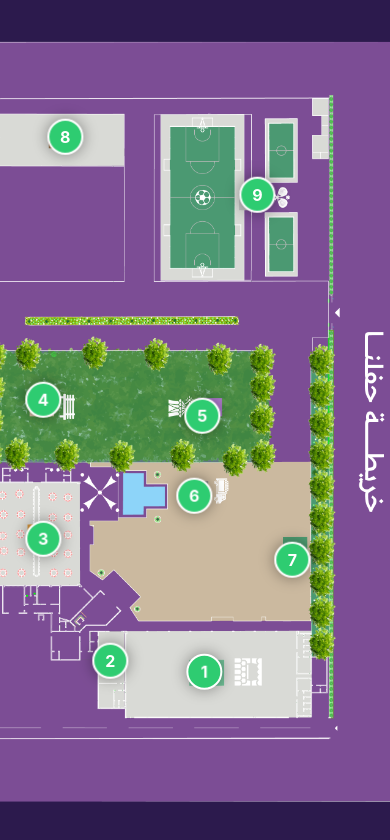
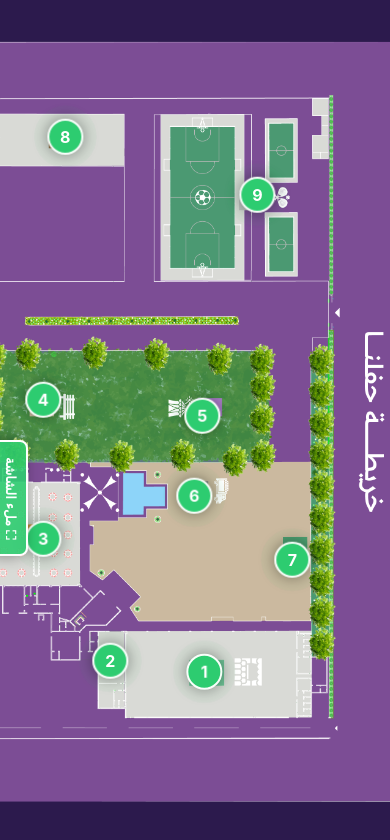
Before and after one commit to raghad-coder/map-project, a React (Vite) app: page / in a window 390 px wide. Shown: the top 840 px of the page. Built offline with nearby package versions, Linux system fonts and the light colour scheme.

Commit message:
fullscreen

```diff
--- a/src/App.css
+++ b/src/App.css
@@ -292,3 +292,34 @@
   /* إضافة ظل عشان الصورة الرمادية تبان منفصلة عن الخلفية السوداء */
   box-shadow: 0 10px 30px rgba(0,0,0,0.5);
 }
+
+.fullscreen-btn {
+  position: fixed;
+  top: 20px;    /* مكانه في الزاوية العلوية */
+  left: 20px;
+  z-index: 5000; /* رقم عالي جداً ليكون فوق الخريطة والمودال */
+  background: rgba(46, 204, 113, 0.9); /* لون أخضر شفاف قليلاً */
+  color: white;
+  border: 2px solid white;
+  padding: 8px 15px;
+  border-radius: 8px;
+  font-weight: bold;
+  cursor: pointer;
+  box-shadow: 0 4px 15px rgba(0,0,0,0.4);
+  font-family: sans-serif;
+  transition: all 0.2s ease;
+}
+
+.fullscreen-btn:active {
+  transform: scale(0.95);
+}
+
+/* في الموبايل عند الدوران، الزر يحتاج يلف عشان المستخدم يعرف يقرأه */
+@media screen and (max-width: 768px) and (orientation: portrait) {
+  .fullscreen-btn {
+    transform: rotate(90deg);
+    top: 50%; /* سنترة الزرار على جنب الشاشة بعد اللف */
+    left: 10px;
+    transform-origin: left center;
+  }
+}
--- a/src/App.jsx
+++ b/src/App.jsx
@@ -1,19 +1,34 @@
 import React, { useState } from 'react';
-import { areaData } from './data'; // تأكد من وجود ملف data.js في مجلد src
+import { areaData } from './data';
 import { motion, AnimatePresence } from 'framer-motion';
 import './App.css';
 
 function App() {
-  // حالة لتخزين المنطقة المفتوحة حالياً
   const [activeArea, setActiveArea] = useState(null);
+
+  // --- دالة ملء الشاشة ---
+  const toggleFullScreen = () => {
+    if (!document.fullscreenElement) {
+      document.documentElement.requestFullscreen().catch((e) => {
+        console.error(`Error: ${e.message}`);
+      });
+    } else {
+      if (document.exitFullscreen) {
+        document.exitFullscreen();
+      }
+    }
+  };
 
   return (
     <div className="container">
-      {/* حاوية الخريطة الأساسية */}
+      {/* 1. زر ملء الشاشة يوضع هنا ليكون فوق كل شيء */}
+      <button className="fullscreen-btn" onClick={toggleFullScreen}>
+        ملء الشاشة ⛶
+      </button>
+
       <div className="map-wrapper">
         <img src="/map.png" alt="Festival Map" className="main-map" />
 
-        {/* رسم النقاط (Markers) التسعة فوق الخريطة */}
         {areaData.map((item) => (
           <div
             key={item.id}
@@ -26,7 +41,6 @@ function App() {
         ))}
       </div>
 
-      {/* شاشة البوب أب (Modal) مع تأثيرات الحركة */}
       <AnimatePresence>
         {activeArea && (
           <motion.div
@@ -34,32 +48,20 @@ function App() {
             initial={{ opacity: 0 }}
             animate={{ opacity: 1 }}
             exit={{ opacity: 0 }}
-            onClick={() => setActiveArea(null)} // إغلاق عند الضغط على الخلفية
+            onClick={() => setActiveArea(null)}
           >
             <motion.div
-              /* المفتاح (key) ضروري جداً لمنع تكرار الصور عند التنقل */
               key={activeArea.id}
-
-              /* كلاس مخصص للمنطقة 1 إذا كانت أكبر من الشاشة */
-              className={`modal ${activeArea.id === 1 ? 'special-case' : ''} ${activeArea.id === 6 ? 'rounded-fix' : ''}`}
-
+              className={`modal ${activeArea.id === 1 ? 'special-case' : ''}`}
               initial={{ scale: 0.7, opacity: 0 }}
               animate={{ scale: 1, opacity: 1 }}
               exit={{ scale: 0.7, opacity: 0 }}
-              transition={{ type: "spring", damping: 25, stiffness: 300 }}
-              onClick={(e) => e.stopPropagation()} // منع الإغلاق عند الضغط داخل البطاقة
+              onClick={(e) => e.stopPropagation()}
             >
-              {/* زر الإغلاق X: أحمر، دائري، سميك، وفي المنتصف */}
               <button className="close-btn" onClick={() => setActiveArea(null)}>
                 &times;
               </button>
-
-              {/* الصورة الملونة التي تحتوي على محتوى المنطقة */}
-              <img
-                src={activeArea.img}
-                alt={activeArea.title}
-                className="modal-img"
-              />
+              <img src={activeArea.img} alt={activeArea.id} className="modal-img" />
             </motion.div>
           </motion.div>
         )}
```
